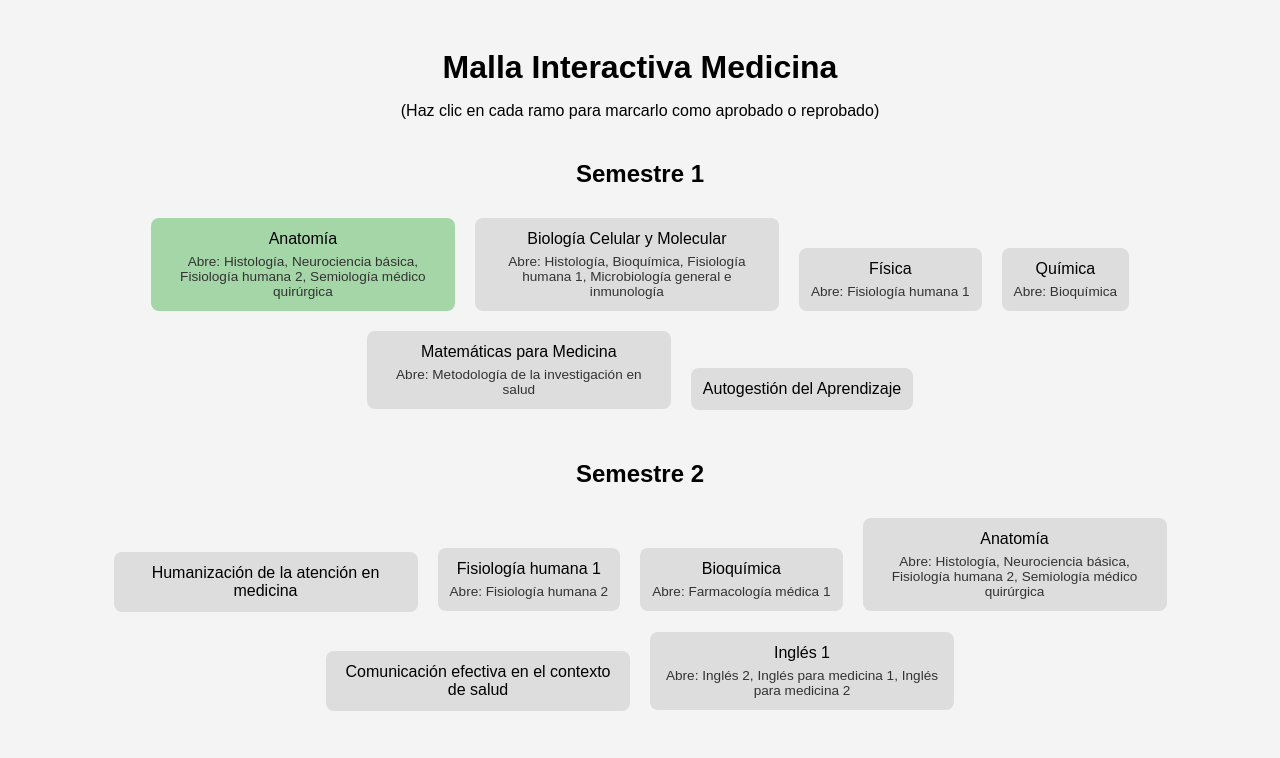
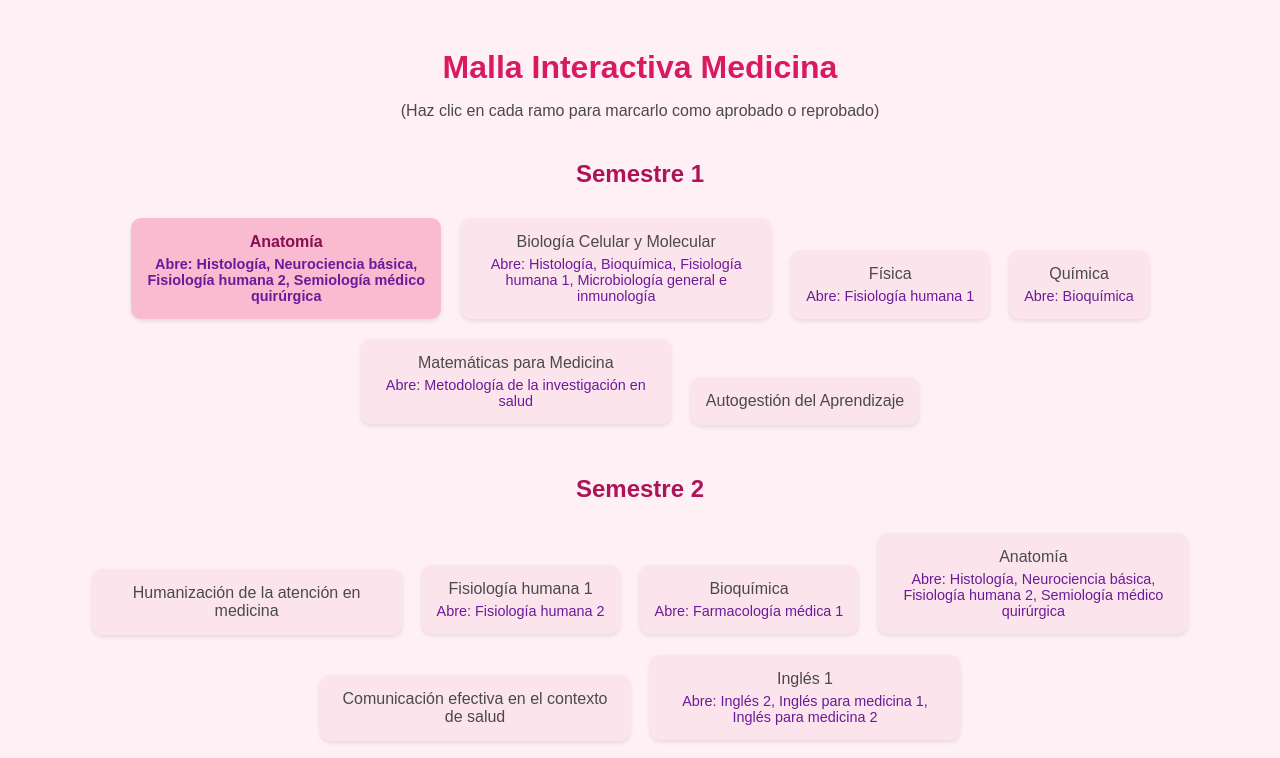
Before and after one commit to valentinalody/malla-medicinaUDA, a plain HTML site: page index.html in a window 1280 px wide. Both pictures are taken after a click on the element 302 px from the left and 264 px from the top of the page. Shown: the top 758 px of the page. Drawn offline with Linux system fonts and the light colour scheme.

Commit message:
Update index.html

```diff
--- a/index.html
+++ b/index.html
@@ -4,25 +4,53 @@
   <meta charset="UTF-8" />
   <title>Malla Interactiva Medicina</title>
   <style>
-    body { font-family: Arial, sans-serif; background: #f4f4f4; padding: 20px; text-align: center; }
-    h1 { font-size: 2em; margin-bottom: 10px; }
-    h2 { margin-top: 40px; }
+  body {
+    font-family: 'Arial', sans-serif;
+    background: #fff0f5; /* Fondo rosado claro */
+    padding: 20px;
+    text-align: center;
+    color: #4a4a4a;
+  }
+
+  h1 {
+    font-size: 2em;
+    color: #d81b60; /* Rosado fuerte */
+    margin-bottom: 10px;
+  }
+
+  h2 {
+    margin-top: 40px;
+    color: #ad1457; /* Rosado más oscuro */
+  }
+
   .ramo {
     display: inline-block;
-      background-color: #ddd;
-      padding: 12px;
+    background-color: #fce4ec; /* Rosa pastel */
+    padding: 15px;
     margin: 10px;
-      border-radius: 8px;
+    border-radius: 10px;
     cursor: pointer;
     transition: background-color 0.3s;
     max-width: 280px;
+    box-shadow: 0 2px 4px rgba(0,0,0,0.1);
   }
-    .aprobado { background-color: #a5d6a7 !important; }
-    .reprobado { background-color: #ef9a9a !important; }
+
+  .aprobado {
+    background-color: #f8bbd0 !important; /* Rosado aprobado */
+    color: #880e4f;
+    font-weight: bold;
+  }
+
+  .reprobado {
+    background-color: #f48fb1 !important; /* Rosado más fuerte para reprobado */
+    color: white;
+    font-weight: bold;
+  }
+
   .info {
-      font-size: 0.85em;
-      color: #333;
-      margin-top: 6px;
+    font-size: 0.9em;
+    color: #6a1b9a;
+    margin-top: 5px;
   }
 </style>
 </head>
```
Lines whose indentation alone changed are shown as unchanged.
